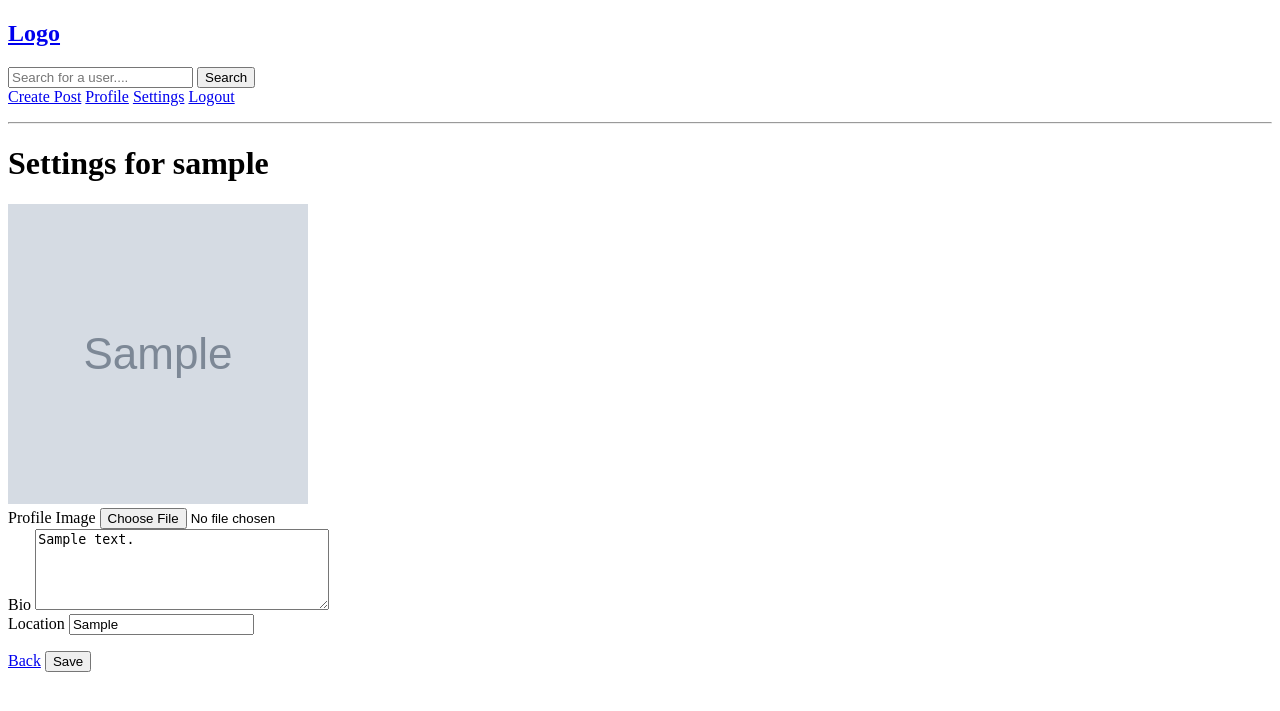
After one commit to ColinAdo/SocialHuB, a Django app: page /settings/ in a window 1280 px wide. The commit adds this page. Shown: the top 711 px of the page. Run offline with Django 4.2, Linux system fonts and the light colour scheme; a user stored in the database is signed in; tables that the repository leaves empty hold one stand-in row (values such as "Sample post"); grey boxes marked "Sample" are stand-in pictures.

Commit message:
Feat: Add settings.html

```diff
--- a/core/models.py
+++ b/core/models.py
@@ -5,7 +5,7 @@ from django.contrib.auth.models import User
 class Profile(models.Model):
     user = models.ForeignKey(User, on_delete=models.CASCADE)
     bio = models.CharField(max_length=200)
-    image = models.ImageField(default='default.png', upload_to='media/profile_pics')
+    image = models.ImageField(default='default.png', upload_to='profile_pics')
     location = models.CharField(max_length=200)
 
     def __str__(self):
--- /dev/null
+++ b/core/templates/core/settings.html
@@ -0,0 +1,31 @@
+{% extends 'base.html' %}
+
+
+{% block content %}
+<h1>Settings for {{user.username}} </h1>
+
+    <div>
+        <a href="{{ user_profile.image.url }}">
+            <img src="{{ user_profile.image.url }}" alt="" width="300" height="300"></a>
+        <form action="" method="POST" enctype="multipart/form-data">
+            {% csrf_token %}
+
+            <div>
+                <label for="">Profile Image</label>
+                <input type="file" name="image">
+            </div>
+            <div>
+                <label for="">Bio</label>
+                <textarea type="text" name="bio" id="" placeholder="Enter your bio" cols="34" rows="5">{{user_profile.bio}}</textarea>
+            </div>
+            <div>
+                <label for="">Location</label>
+                <input type="text" name="location" value="{{user_profile.location}}" placeholder="Enter your location">
+            </div>
+            <p>
+                <a href="{% url 'core:home' %}">Back</a>
+                <input type="submit" value="Save">
+            </p>
+        </form>
+    </div>
+{% endblock content %}
--- a/core/urls.py
+++ b/core/urls.py
@@ -7,4 +7,6 @@ urlpatterns = [
     path('signup/', views.signup, name='signup'),
     path('signin/', views.signin, name='signin'),
     path('signout/', views.signout, name='signout'),
+
+    path('settings/', views.settings, name='settings'),
 ]
--- a/core/views.py
+++ b/core/views.py
@@ -66,3 +66,34 @@ def signout(request):
     logout(request)
     messages.info(request, 'You have Just Signed-out')
     return redirect('core:signin')
+
+def settings(request):
+    template = 'core/settings.html'
+    user = request.user
+    user_profile = Profile.objects.get(user=user)
+    if request.method == 'POST':
+        if request.FILES.get('image') is None:
+            bio = request.POST['bio']
+            image = user_profile.image
+            location = request.POST['location']
+
+            user_profile.bio = bio
+            user_profile.location = location
+            user_profile.save()
+            messages.success(request, 'Settings updated successfully')
+            return redirect('core:settings')
+        else:
+            image = request.FILES['image']
+            bio = request.POST['bio']
+            location = request.POST['location']
+
+            user_profile.bio = bio
+            user_profile.image = image
+            user_profile.location = location
+            user_profile.save()
+            messages.success(request, 'Settings updated successfully')
+            return redirect('core:settings')
+    context = {
+        'user_profile': user_profile
+    }
+    return render(request, template, context)
--- a/templates/nav.html
+++ b/templates/nav.html
@@ -10,7 +10,7 @@
         </form>
         <a href="#">Create Post</a>
         <a href="#">Profile</a>
-        <a href="#">Settings</a>
+        <a href="{% url 'core:settings' %}">Settings</a>
         <a href="{% url 'core:signout' %}">Logout</a>
         {% endif %}
     </p>
```
Also changed, not shown: media/profile_pics/deluxe.jpg (added).
